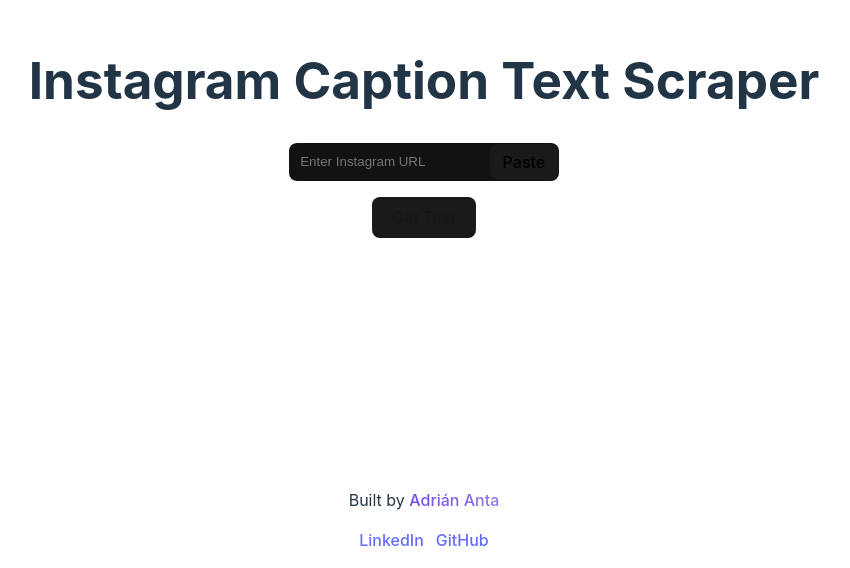
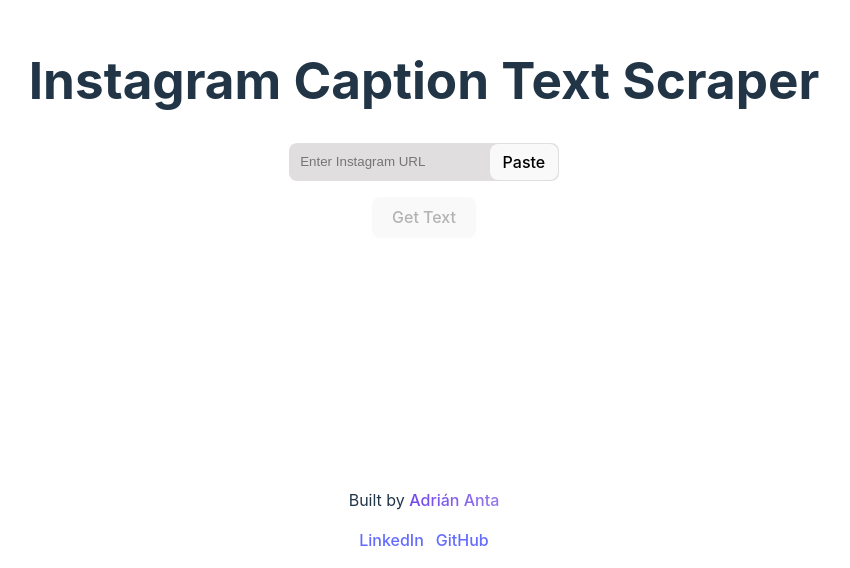
Before and after one commit to antaga04/instascraper, a React (Vite) app in the folder client/: page / in a window 1280 px wide. Shown: the part 232-800 px from the top of the page, without its empty margins (216-1066 px from the left). Built offline with nearby package versions, Linux system fonts and the light colour scheme.

Commit message:
style: change light mode backgrounds

```diff
--- a/client/src/index.css
+++ b/client/src/index.css
@@ -99,7 +99,15 @@
     color: #747bff;
   }
 
-  button {
+  button.btn {
     background-color: #f9f9f9;
   }
+
+  #input-container {
+    background-color: #e0dede;
+  }
+
+  #note {
+    background: #e0dede;
+  }
 }
```
